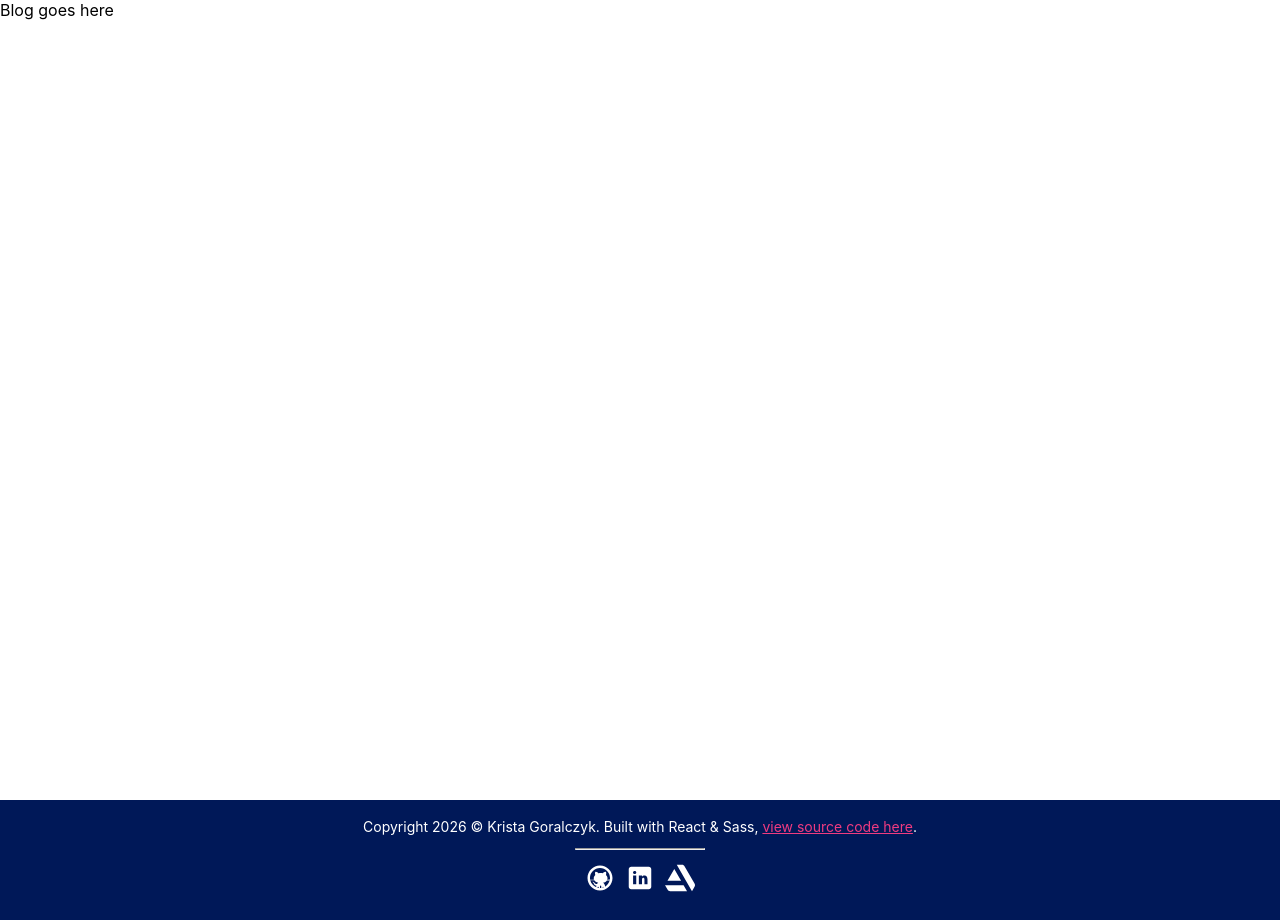
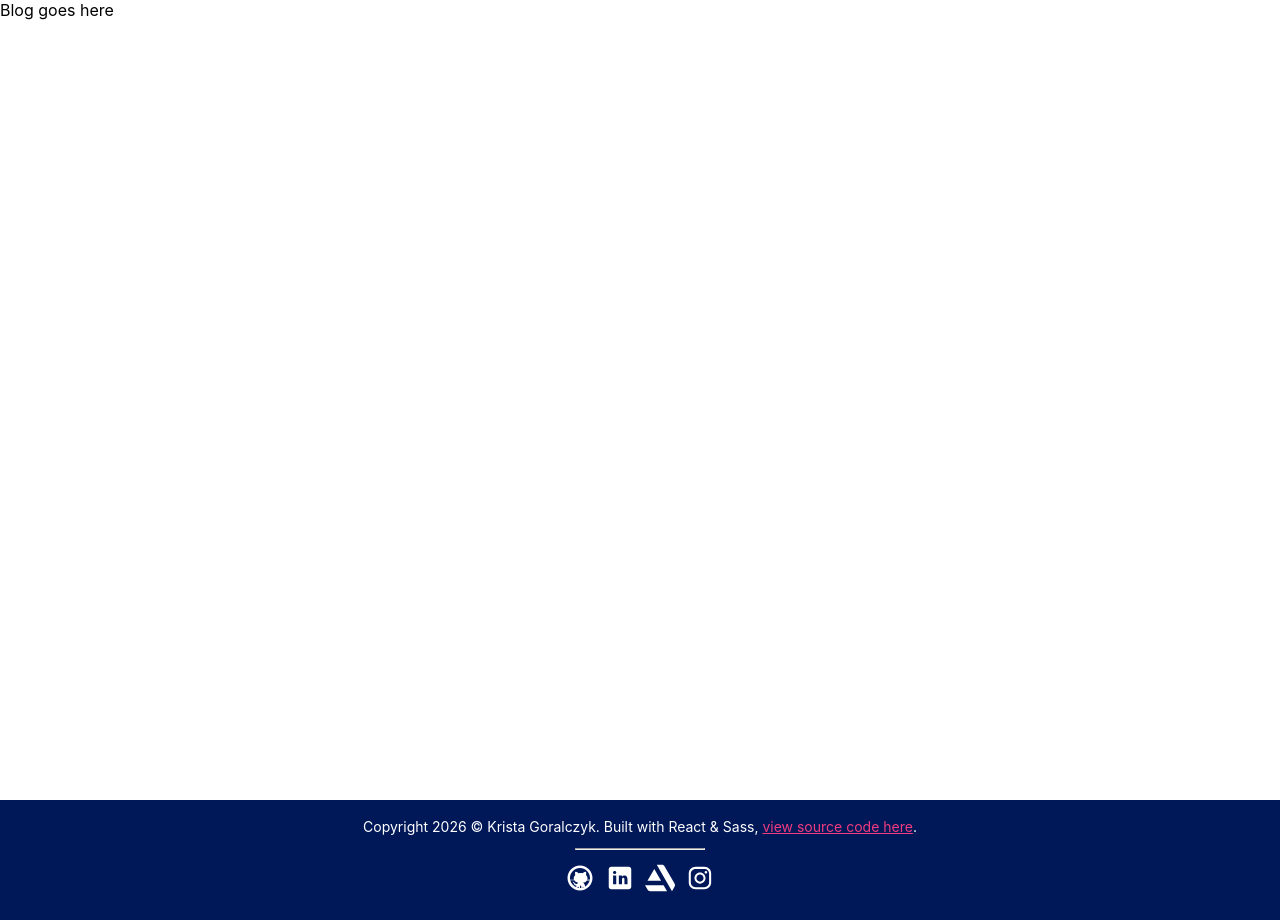
Before and after one commit to kristajg/kg-portfolio-site, a React (Create React App) app: page /blog in a window 1280 px wide. Built offline with nearby package versions, Linux system fonts and the light colour scheme.

Commit message:
add ig icon in footer, organize main content

```diff
--- a/src/App.js
+++ b/src/App.js
@@ -1,17 +1,11 @@
 import './assets/styles/index.scss';
-// import { Analytics } from "@vercel/analytics/react";
-import React from 'react';
-
-import Header from './components/Header';
 import { Footer } from './components/Footer';
-import Content from './containers/Content';
+import Home from './containers/Home';
 
 function App() {
   return (
     <div className='App'>
-      {/* <Analytics /> */}
-      <Header />
-      <Content />
+      <Home />
       <Footer />
     </div>
   );
--- a/src/components/Footer.js
+++ b/src/components/Footer.js
@@ -1,6 +1,7 @@
 import github_icon from '../assets/images/github_icon.svg';
 import li_icon from '../assets/images/linkedin_icon.svg';
 import as_icon from '../assets/images/artstation_icon.svg';
+import ig_icon from '../assets/images/instagram_icon.svg';
 
 export const Footer = () => {
   return (
@@ -16,6 +17,9 @@ export const Footer = () => {
       <a title='Artstation' href='https://www.artstation.com/stratosyr' target='_blank' rel="noreferrer">
         <img src={as_icon} alt='Artstation Icon' />
       </a>
+      <a title='Linkedin' href='https://www.instagram.com/kristajg_art' target='_blank' rel="noreferrer">
+        <img src={ig_icon} alt='Instagram Icon' />
+      </a>
     </div>
   );
 }
--- a/src/containers/Content.js
+++ b/src/containers/Home.js
@@ -1,6 +1,7 @@
 import React, { Component } from 'react';
 
 // Components
+import Header from '../components/Header';
 import AboutSection from '../components/AboutSection';
 import ProjectSection from '../components/ProjectSection';
 import WritingSection from '../components/WritingSection';
@@ -9,12 +10,15 @@ import SpeakingSection from '../components/SpeakingSection';
 class Content extends Component {
   render () {
     return (
+      <>
+        <Header />
         <div>
           <AboutSection />
           <ProjectSection />
           <WritingSection />
           <SpeakingSection />
         </div>
+      </>
     );
   }
 }
```
Also changed, not shown: src/assets/images/instagram_icon.svg (added). Lines whose indentation alone changed are shown as unchanged.
